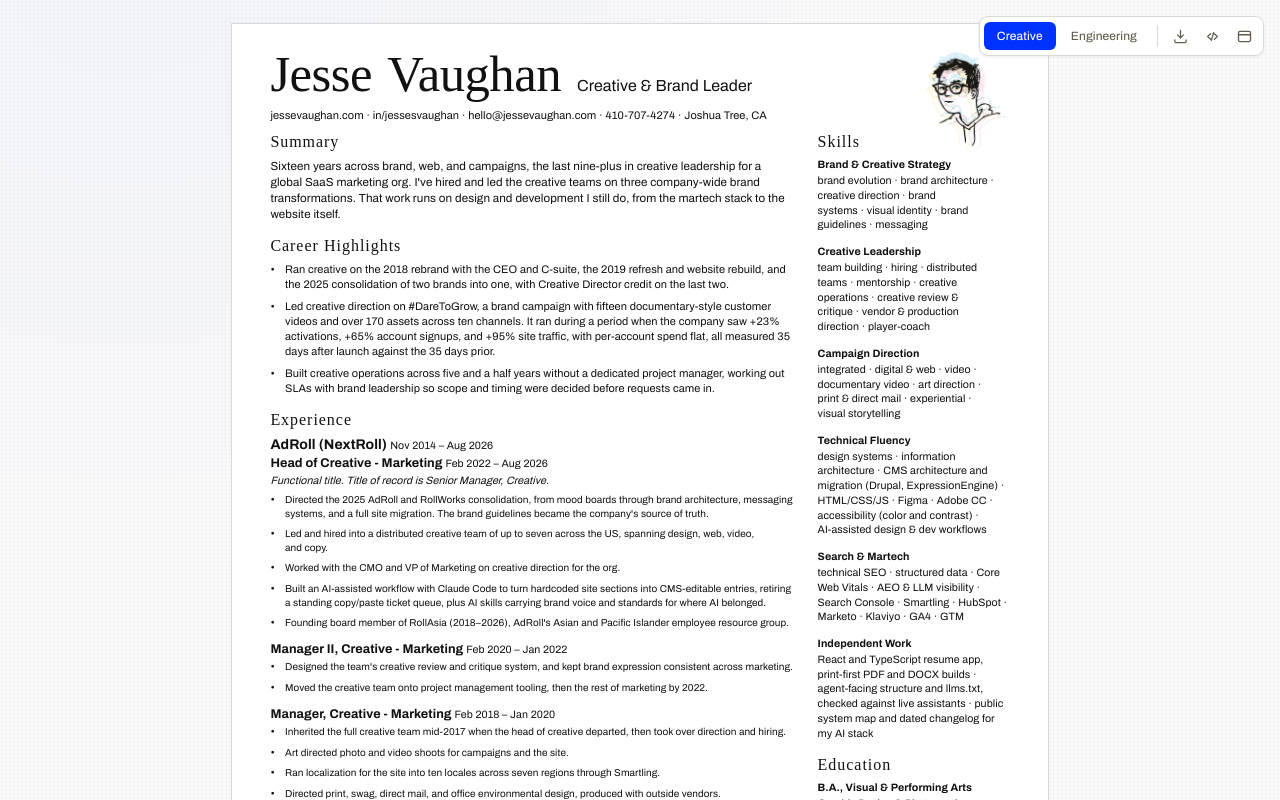
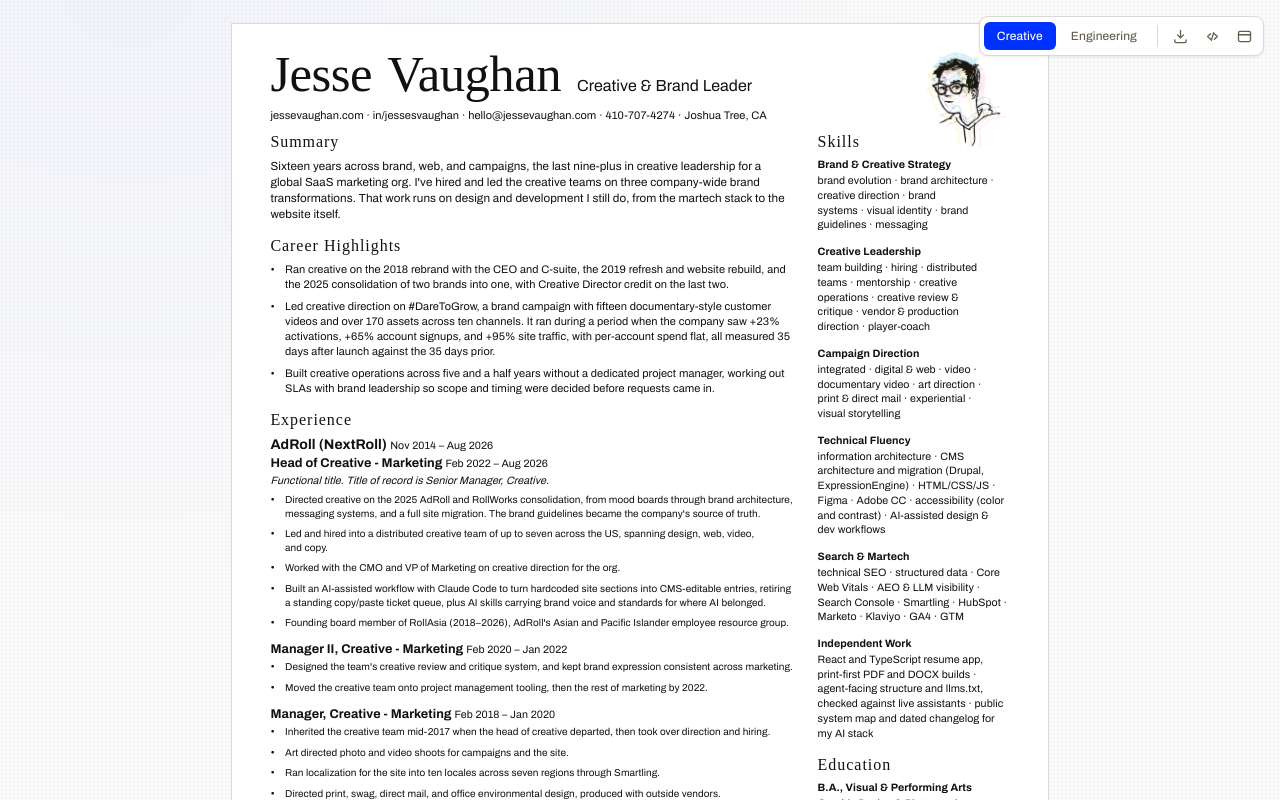
Before and after one commit to jessevaughan/resume, a React (Vite) app: page / in a window 1280 px wide. Shown: the top 800 px of the page. Built offline with nearby package versions, Linux system fonts and the light colour scheme; a web font is replaced by a local one.

Commit message:
update resume copy

```diff
--- a/src/data/resume.ts
+++ b/src/data/resume.ts
@@ -64,7 +64,7 @@ export const resume: ResumeData = {
           bullets: perTrack(
             // creative
             [
-              `Directed the 2025 AdRoll and RollWorks consolidation, from mood boards through brand architecture, messaging systems, and a full site migration. The brand guidelines became the company's source of truth.`,
+              `Directed creative on the 2025 AdRoll and RollWorks consolidation, from mood boards through brand architecture, messaging systems, and a full site migration. The brand guidelines became the company's source of truth.`,
               `Led and hired into a distributed creative team of up to seven across the US, spanning design, web, video, and copy.`,
               `Worked with the CMO and VP of Marketing on creative direction for the org.`,
               `Built an AI-assisted workflow with Claude Code to turn hardcoded site sections into CMS-editable entries, retiring a standing copy/paste ticket queue, plus AI skills carrying brand voice and standards for where AI belonged.`,
@@ -72,10 +72,10 @@ export const resume: ResumeData = {
             ],
             // engineering
             [
-              `Ran adroll.com with page templates, reusable modules, and an editorial system that let marketing ship edits without engineering. Two outages in twelve years.`,
+              `Ran adroll.com with page templates, reusable modules, and an editorial system that let marketing ship edits without engineering. The site had two outages in twelve years.`,
               `Led the site migration for the 2025 AdRoll–RollWorks brand consolidation, porting RollWorks content into the existing adroll.com build and retiring rollworks.com to a redirect.`,
-              `Responded to a DDoS in 2024 alongside security and devops, scaling servers to absorb the flood before they blocked the offending IP ranges. Then built a standing bot blocklist into Fastly with the same team.`,
-              `Hired web designers and developers for day-to-day site work; kept platform ownership and my hands in the code.`,
+              `Responded to a DDoS in 2024 alongside security and devops, scaling servers to absorb the flood while devops blocked the offending IP ranges. Then built a standing bot blocklist into Fastly with the same team.`,
+              `Hired web designers and developers for day-to-day site work and kept platform ownership and my hands in the code.`,
             ],
           ),
         },
@@ -91,7 +91,7 @@ export const resume: ResumeData = {
             ],
             // engineering
             [
-              `Maintained the build and design system across three sites after the 2018 brand split.`,
+              `Maintained the AdRoll build and design system after the 2018 brand split.`,
             ],
           ),
         },
@@ -102,7 +102,7 @@ export const resume: ResumeData = {
           bullets: perTrack(
             // creative
             [
-              `Inherited the full creative team mid-2017 when the head of creative departed, then took over direction and hiring.`,
+              `Inherited the creative team mid-2017 when the head of creative departed, then took over direction and hiring.`,
               `Art directed photo and video shoots for campaigns and the site.`,
               `Ran localization for the site into ten locales across seven regions through Smartling.`,
               `Directed print, swag, direct mail, and office environmental design, produced with outside vendors.`,
@@ -110,7 +110,7 @@ export const resume: ResumeData = {
             ],
             // engineering
             [
-              `Kept the web build while inheriting the full creative team mid-2017.`,
+              `Kept the web build while inheriting the creative team mid-2017.`,
               `Led the 2019 refresh and site rebuild as Creative Director, moving page builds in-house onto Statamic. Six agency-built pages had taken about ten weeks; fourteen in-house pages took about five.`,
             ],
           ),
@@ -125,7 +125,7 @@ export const resume: ResumeData = {
           bullets: perTrack(
             [],
             [
-              "First direct report while still owning the web platform hands-on.",
+              "Took on my first direct report while still owning the web platform hands-on.",
             ],
           ),
         },
@@ -250,7 +250,6 @@ export const resume: ResumeData = {
         {
           heading: "Technical Fluency",
           items: [
-            "design systems",
             "information architecture",
             "CMS architecture and migration (Drupal, ExpressionEngine)",
             "HTML/CSS/JS",
@@ -333,7 +332,7 @@ export const resume: ResumeData = {
           heading: "Design & Creative",
           items: [
             "creative direction",
-            "design systems",
+            "brand systems",
             "Figma",
             "Adobe Creative Suite",
             "creative team leadership",
```
